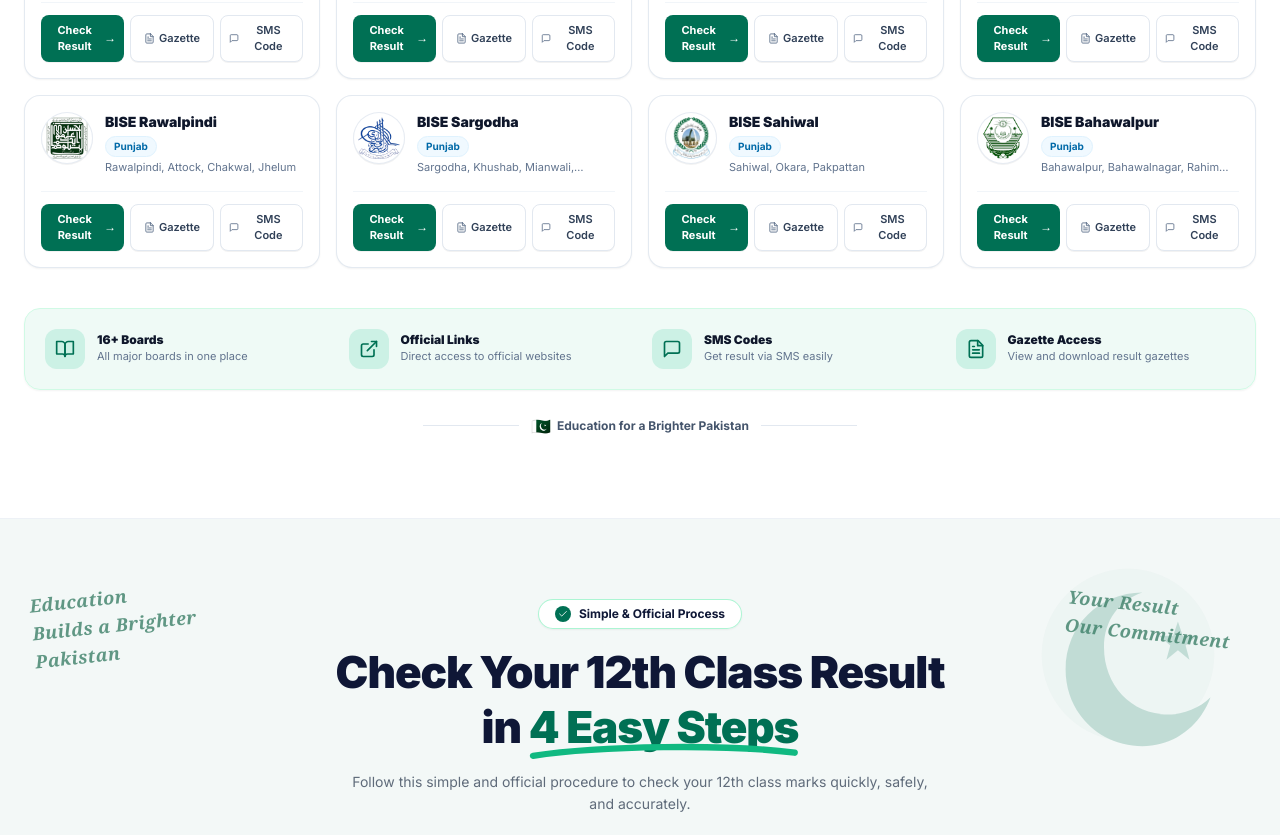
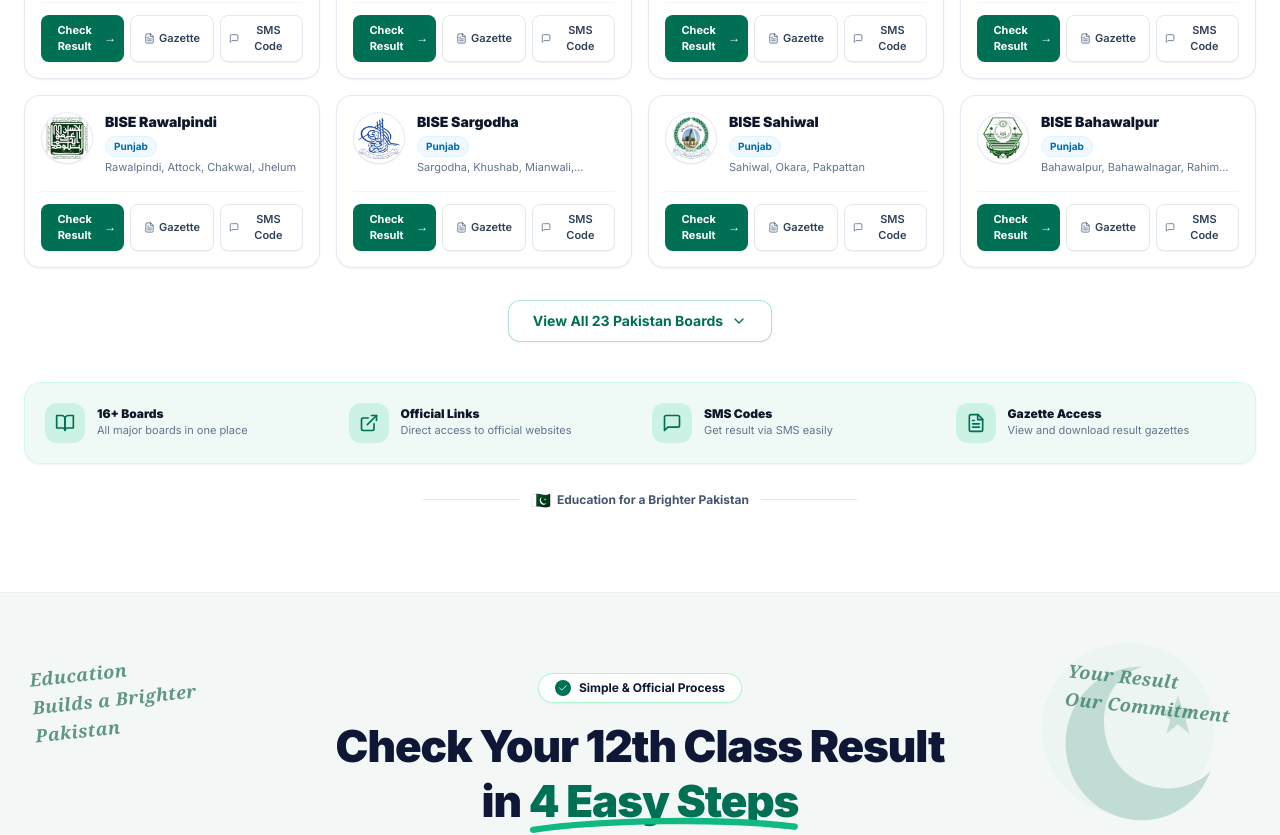
Before and after one commit to 12thclassresult2026/12thclassresult.com.pk, a Next.js app: page / in a window 1280 px wide. Shown: the part 2081-2916 px from the top of the page. Built offline with nearby package versions, Linux system fonts and the light colour scheme; a web font is replaced by a local one.

Commit message:
chore: clean unused imports, add expand toggle button to board grid, and format code

```diff
--- a/app/page.tsx
+++ b/app/page.tsx
@@ -1,5 +1,4 @@
 import type { Metadata } from 'next'
-import Link from 'next/link'
 
 import type { BoardOption } from '@/components/result/board-finder'
 import type { FaqItem } from '@/components/ui/faq-accordion'
--- a/components/home/board-cards-grid.tsx
+++ b/components/home/board-cards-grid.tsx
@@ -262,7 +262,7 @@
 export function BoardCardsGrid({ year = 2026 }: { year?: number }) {
   const [selectedProvince, setSelectedProvince] = useState<string>('all')
   const [searchQuery, setSearchQuery] = useState<string>('')
-  const [showAll, setShowAll] = useState<boolean>(false)
+  const [showAll, setShowAll] = useState(false)
 
   const routedSlugs = useMemo(() => new Set(routedBoards().map((b) => b.slug)), [])
 
@@ -476,6 +476,26 @@
         })}
       </div>
 
+      {/* Expand / Collapse Toggle for "All" Tab */}
+      {selectedProvince === 'all' && !searchQuery.trim() && filteredBoards.length > 8 && (
+        <div className="mt-8 flex justify-center">
+          <button
+            type="button"
+            onClick={() => setShowAll((prev) => !prev)}
+            className="inline-flex items-center gap-2 rounded-xl border border-emerald-600/30 bg-white px-6 py-2.5 text-xs font-bold text-[#007054] shadow-xs transition-all hover:border-emerald-600/50 hover:bg-emerald-50 active:scale-95 sm:text-sm"
+          >
+            <span>
+              {showAll ? 'Show Fewer Boards' : `View All ${filteredBoards.length} Pakistan Boards`}
+            </span>
+            <ChevronDownIcon
+              width={16}
+              height={16}
+              className={`transition-transform duration-200 ${showAll ? 'rotate-180' : ''}`}
+            />
+          </button>
+        </div>
+      )}
+
       {filteredBoards.length === 0 && (
         <div className="mt-10 rounded-2xl border border-dashed border-slate-200 p-8 text-center text-slate-500">
           No boards found matching &ldquo;{searchQuery}&rdquo;. Try clearing filters or searching
--- a/components/home/current-status-section.tsx
+++ b/components/home/current-status-section.tsx
@@ -75,9 +75,9 @@
           {/* Content Paragraphs */}
           <div className="mt-4 space-y-3 text-sm leading-relaxed text-slate-700 sm:text-base">
             <p>
-              The 12th Class Result 2026 is announced separately by education boards and
-              examination authorities across Pakistan. There is no single result date or
-              availability status that automatically applies to every board.
+              The 12th Class Result 2026 is announced separately by education boards and examination
+              authorities across Pakistan. There is no single result date or availability status
+              that automatically applies to every board.
             </p>
             <p>
               Select your board to see its latest available status, result method and Gazette
@@ -107,7 +107,7 @@
               {/* Verified Status Badge Cell */}
               <div className="flex items-center justify-between rounded-xl border border-emerald-200/70 bg-emerald-50/50 p-3 sm:p-3.5">
                 <div className="flex items-center gap-2">
-                  <CheckCircle2Icon width={16} height={16} className="text-[#007054] shrink-0" />
+                  <CheckCircle2Icon width={16} height={16} className="shrink-0 text-[#007054]" />
                   <span className="text-xs font-bold text-[#007054]">
                     Official Primary Sources Only
                   </span>
--- a/components/home/semantic-content-sections.tsx
+++ b/components/home/semantic-content-sections.tsx
@@ -2,12 +2,9 @@
 
 import {
   BookOpenIcon,
-  CalendarIcon,
   CheckCircle2Icon,
   FileTextIcon,
   LandmarkIcon,
-  MessageSquareIcon,
-  SearchIcon,
   ShieldCheckIcon,
   ZapIcon,
 } from '@/components/ui/icons'
```
